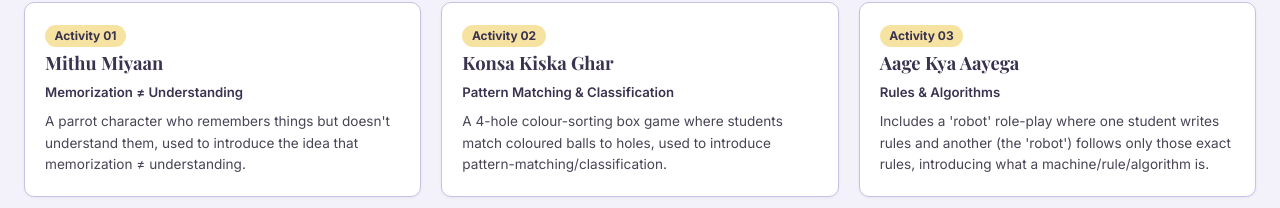
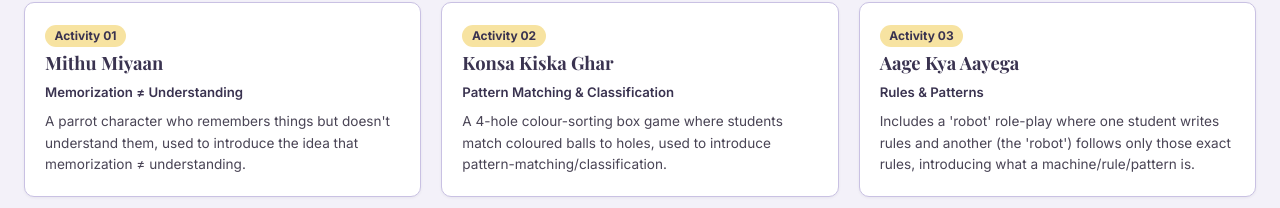
Before and after one commit to snehagahlot3/Pragya_Dashboard, a React (Vite) app: page / in a window 1280 px wide. Shown: the part 592-800 px from the top of the page. Built offline with nearby package versions, Linux system fonts and the light colour scheme; a web font is replaced by a local one.

Commit message:
minorchange

```diff
--- a/src/components/tabs/RetentionTab.jsx
+++ b/src/components/tabs/RetentionTab.jsx
@@ -14,7 +14,7 @@ export default function RetentionTab() {
           <h3 style={{ margin: 0, fontSize: '1.1rem' }}>Vocabulary Acquisition & Long-Term Retention Tracking</h3>
         </div>
         <p style={{ fontSize: '0.875rem' }}>
-          This module tracks key vocabulary terms introduced during role-play activities (e.g., <em>Rule</em>, <em>Machine</em>, <em>Robot</em>, <em>Classify</em>) and monitors long-term retention across follow-up evaluation cycles.
+          This module tracks key vocabulary terms introduced during role-play activities (e.g., <em>Rule</em>, <em>Machine</em>, <em>Robot</em>, <em>Pattern</em>, <em>Classify</em>) and monitors long-term retention across follow-up evaluation cycles.
         </p>
       </div>
 
--- a/src/data/pragyaData.js
+++ b/src/data/pragyaData.js
@@ -12,7 +12,7 @@ export const PRAGYA_DATA = {
     activities: [
       { id: 1, name: "Mithu Miyaan", subtitle: "Memorization ≠ Understanding", desc: "A parrot character who remembers things but doesn't understand them, used to introduce the idea that memorization ≠ understanding." },
       { id: 2, name: "Konsa Kiska Ghar", subtitle: "Pattern Matching & Classification", desc: "A 4-hole colour-sorting box game where students match coloured balls to holes, used to introduce pattern-matching/classification." },
-      { id: 3, name: "Aage Kya Aayega", subtitle: "Rules & Algorithms", desc: "Includes a 'robot' role-play where one student writes rules and another (the 'robot') follows only those exact rules, introducing what a machine/rule/algorithm is." }
+      { id: 3, name: "Aage Kya Aayega", subtitle: "Rules & Patterns", desc: "Includes a 'robot' role-play where one student writes rules and another (the 'robot') follows only those exact rules, introducing what a machine/rule/pattern is." }
     ]
   },
 
```
